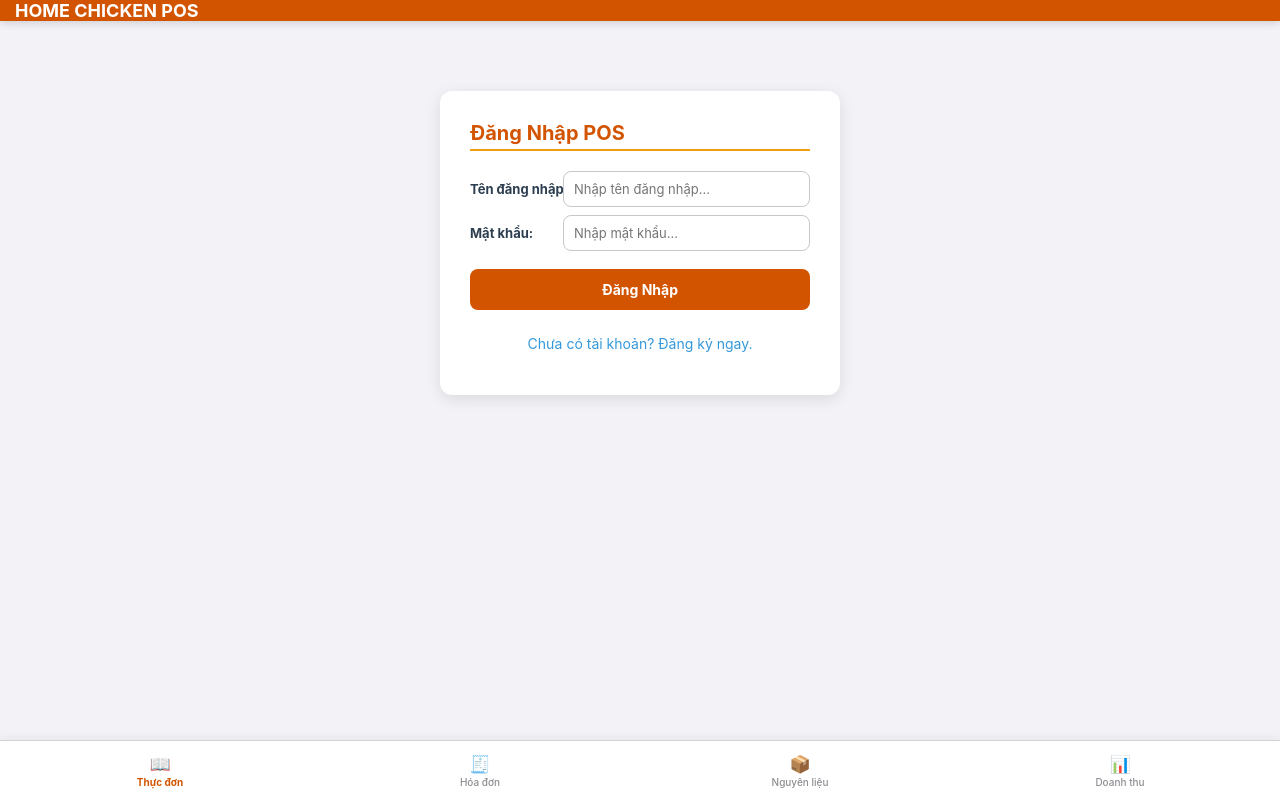
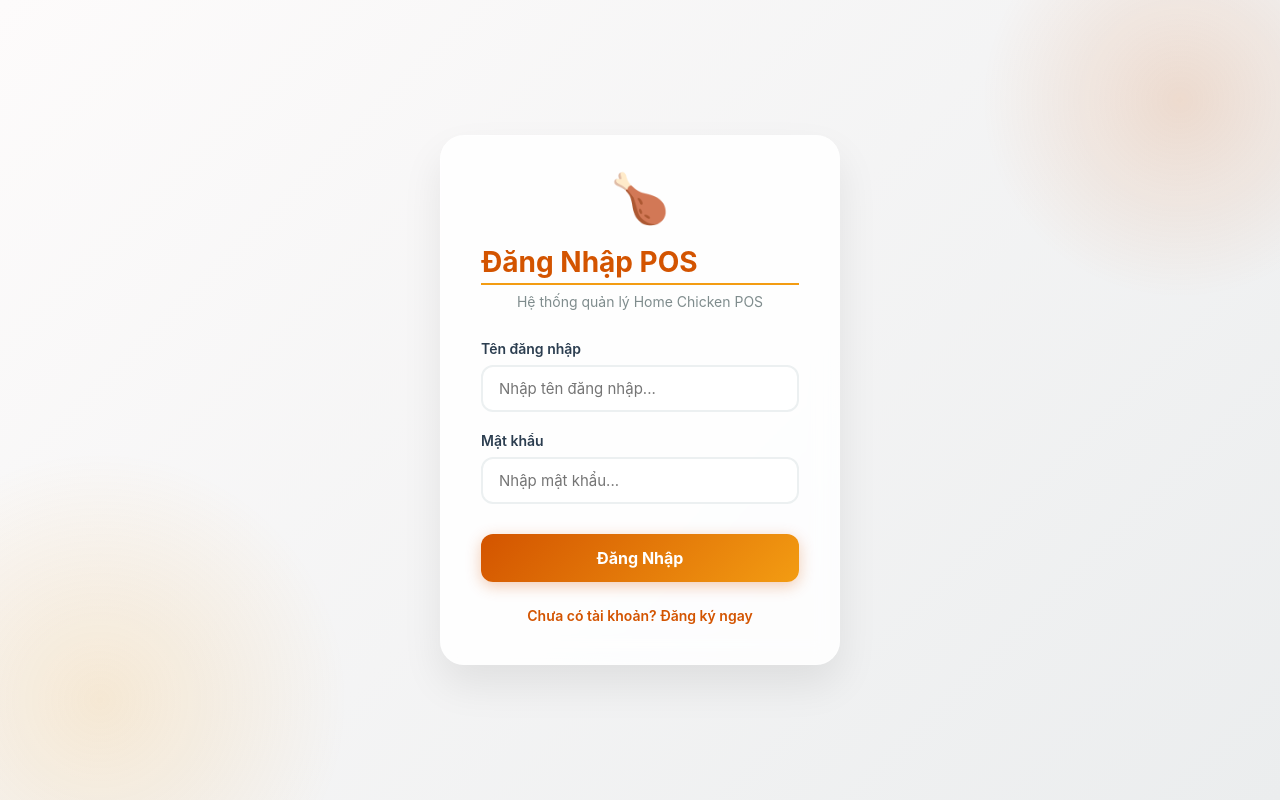
Before and after one commit to ngocgia/homechicken, a plain HTML site: page index.html in a window 1280 px wide. Drawn offline with nearby package versions, Linux system fonts and the light colour scheme.

Commit message:
sửa giao diện đăng nhập

```diff
--- a/app.js
+++ b/app.js
@@ -32,7 +32,7 @@ function showMainApp() {
 
 function showLoginScreen() {
     currentUser = null;
-    document.getElementById('auth-container').style.display = 'block';
+    document.getElementById('auth-container').style.display = 'flex';
     document.getElementById('main-app-container').style.display = 'none';
     document.getElementById('btnLogout').style.display = 'none';
 }
@@ -54,12 +54,20 @@ function toggleAuthMode() {
     }
 }
 
+
+function showAuthLoading(show) {
+    const overlay = document.getElementById('authLoadingOverlay');
+    if (overlay) overlay.style.display = show ? 'flex' : 'none';
+}
+
 async function handleAuthSubmit() {
+    showAuthLoading(true);
     const username = document.getElementById('authUsername').value.trim();
     const password = document.getElementById('authPassword').value;
 
     if (!username || !password) {
         alert('Vui lòng nhập đầy đủ tên đăng nhập và mật khẩu!');
+        showAuthLoading(false);
         return;
     }
 
--- a/index.html
+++ b/index.html
@@ -4,6 +4,7 @@
     <meta charset="UTF-8">
     <meta name="viewport" content="width=device-width, initial-scale=1.0, maximum-scale=1.0, user-scalable=no">
     <title>Home Chicken POS</title>
+    <link href="https://fonts.googleapis.com/css2?family=Outfit:wght@300;400;600;700&display=swap" rel="stylesheet">
     <link rel="icon" type="image/x-icon" href="favicon.ico">
     <link rel="shortcut icon" type="image/x-icon" href="favicon.ico">
     <link rel="apple-touch-icon" type="image/x-icon" href="favicon.ico">
@@ -27,22 +28,34 @@
 </div>
 
 <!-- GIAO DIỆN ĐĂNG NHẬP / ĐĂNG KÝ -->
-<div id="auth-container" class="auth-container" style="padding: 20px;">
-    <div class="card auth-card" style="max-width: 400px; margin: 50px auto;">
-        <h2 id="authTitle" style="text-align: center; margin-bottom: 20px; font-size: 20px; color: #d35400;">Đăng Nhập POS</h2>
-        <div class="info-form">
-            <div class="form-row">
-                <label for="authUsername">Tên đăng nhập:</label>
-                <input type="text" id="authUsername" placeholder="Nhập tên đăng nhập...">
-            </div>
-            <div class="form-row">
-                <label for="authPassword">Mật khẩu:</label>
-                <input type="password" id="authPassword" placeholder="Nhập mật khẩu...">
-            </div>
-            <button id="btnAuthSubmit" class="btn btn-primary" style="margin-top: 10px;" onclick="handleAuthSubmit()">Đăng Nhập</button>
-            <div style="text-align: center; margin-top: 15px;">
-                <span id="authToggleText" style="color: #3498db; cursor: pointer; font-size: 14px;" onclick="toggleAuthMode()">Chưa có tài khoản? Đăng ký ngay.</span>
-            </div>
+<div id="auth-container" class="auth-container" style="display: none;">
+    <div class="auth-shape-1"></div>
+    <div class="auth-shape-2"></div>
+
+    <div class="auth-card">
+        <div id="authLoadingOverlay">
+            <div class="auth-spinner"></div>
+        </div>
+
+        <div class="auth-logo-container">
+            <span class="auth-logo-icon">🍗</span>
+            <h2 id="authTitle">Đăng Nhập POS</h2>
+            <p class="subtitle">Hệ thống quản lý Home Chicken POS</p>
+        </div>
+
+        <div class="auth-input-group">
+            <label for="authUsername">Tên đăng nhập</label>
+            <input type="text" id="authUsername" placeholder="Nhập tên đăng nhập..." autocomplete="off">
+        </div>
+        <div class="auth-input-group">
+            <label for="authPassword">Mật khẩu</label>
+            <input type="password" id="authPassword" placeholder="Nhập mật khẩu...">
+        </div>
+
+        <button id="btnAuthSubmit" class="auth-btn-submit" onclick="handleAuthSubmit()">Đăng Nhập</button>
+
+        <div class="auth-toggle-mode">
+            <span id="authToggleText" onclick="toggleAuthMode()">Chưa có tài khoản? Đăng ký ngay</span>
         </div>
     </div>
 </div>
--- a/style.css
+++ b/style.css
@@ -506,11 +506,6 @@ h2 {
     .line { border-bottom: 1px dashed #000; margin: 4px 0; }
 }
 
-/* Auth UI */
-.auth-container { display: flex; justify-content: center; align-items: center; min-height: 80vh; }
-.auth-card { padding: 30px; border-radius: 12px; box-shadow: 0 4px 15px rgba(0,0,0,0.1); width: 100%; }
-
-
 /* Order Tabs UI */
 .order-tabs-container { display: flex; overflow-x: auto; padding-bottom: 10px; margin-bottom: 15px; border-bottom: 2px solid #ecf0f1; }
 .order-tab { padding: 8px 15px; margin-right: 8px; background: #ecf0f1; border-radius: 8px 8px 0 0; cursor: pointer; white-space: nowrap; display: flex; align-items: center; gap: 8px; font-weight: 500; color: #7f8c8d; flex-shrink: 0; }
@@ -518,3 +513,68 @@ h2 {
 .order-tab-close { font-size: 16px; font-weight: bold; cursor: pointer; padding: 0 4px; border-radius: 50%; line-height: 1; }
 .order-tab-close:hover { background: rgba(0,0,0,0.1); }
 .btn-add-order { background: #27ae60; color: white; border: none; padding: 8px 12px; border-radius: 8px 8px 0 0; cursor: pointer; font-weight: bold; flex-shrink: 0; }
+
+
+/* Modern Auth UI */
+.auth-container {
+    position: fixed;
+    top: 0; left: 0; width: 100%; height: 100%;
+    background: linear-gradient(135deg, #fdfbfb 0%, #ebedee 100%);
+    display: flex;
+    align-items: center;
+    justify-content: center;
+    z-index: 1000;
+}
+
+.auth-shape-1 {
+    position: absolute; width: 400px; height: 400px;
+    background: radial-gradient(circle, rgba(211,84,0,0.15) 0%, rgba(211,84,0,0) 70%);
+    top: -100px; right: -100px; border-radius: 50%; z-index: 0;
+}
+.auth-shape-2 {
+    position: absolute; width: 500px; height: 500px;
+    background: radial-gradient(circle, rgba(243,156,18,0.15) 0%, rgba(243,156,18,0) 70%);
+    bottom: -150px; left: -150px; border-radius: 50%; z-index: 0;
+}
+
+.auth-card {
+    background: rgba(255, 255, 255, 0.85);
+    backdrop-filter: blur(12px);
+    -webkit-backdrop-filter: blur(12px);
+    border: 1px solid rgba(255, 255, 255, 0.3);
+    border-radius: 24px;
+    padding: 40px;
+    width: 90%;
+    max-width: 400px;
+    box-shadow: 0 20px 40px rgba(0, 0, 0, 0.08);
+    z-index: 1;
+    transform: translateY(0);
+    transition: all 0.3s ease;
+    position: relative;
+}
+
+.auth-card:hover { transform: translateY(-5px); box-shadow: 0 25px 50px rgba(0, 0, 0, 0.12); }
+
+.auth-logo-container { text-align: center; margin-bottom: 30px; }
+.auth-logo-icon { font-size: 48px; margin-bottom: 10px; display: inline-block; animation: float 3s ease-in-out infinite; }
+@keyframes float { 0% { transform: translateY(0px); } 50% { transform: translateY(-10px); } 100% { transform: translateY(0px); } }
+
+.auth-card h2 { color: #d35400; font-size: 28px; font-weight: 700; margin-bottom: 8px; text-align: center; }
+.auth-card p.subtitle { color: #7f8c8d; font-size: 14px; margin-bottom: 25px; text-align: center; }
+
+.auth-input-group { margin-bottom: 20px; position: relative; text-align: left; }
+.auth-input-group label { display: block; margin-bottom: 8px; font-weight: 600; color: #2c3e50; font-size: 14px; }
+.auth-input-group input { width: 100%; padding: 12px 16px; border: 2px solid #ecf0f1; border-radius: 12px; font-size: 15px; transition: all 0.2s ease; outline: none; background: #fff; box-sizing: border-box; }
+.auth-input-group input:focus { border-color: #d35400; box-shadow: 0 0 0 4px rgba(211,84,0,0.1); }
+
+.auth-btn-submit { width: 100%; padding: 14px; background: linear-gradient(135deg, #d35400 0%, #f39c12 100%); color: white; border: none; border-radius: 12px; font-size: 16px; font-weight: 700; cursor: pointer; transition: all 0.2s ease; margin-top: 10px; box-shadow: 0 4px 15px rgba(211,84,0,0.3); }
+.auth-btn-submit:hover { transform: translateY(-2px); box-shadow: 0 6px 20px rgba(211,84,0,0.4); }
+.auth-btn-submit:active { transform: translateY(1px); }
+
+.auth-toggle-mode { text-align: center; margin-top: 25px; font-size: 14px; color: #7f8c8d; }
+.auth-toggle-mode span { color: #d35400; font-weight: 600; cursor: pointer; transition: color 0.2s ease; }
+.auth-toggle-mode span:hover { color: #e67e22; text-decoration: underline; }
+
+#authLoadingOverlay { position: absolute; top: 0; left: 0; width: 100%; height: 100%; background: rgba(255,255,255,0.8); display: none; justify-content: center; align-items: center; border-radius: 24px; z-index: 10; }
+.auth-spinner { width: 40px; height: 40px; border: 4px solid #ecf0f1; border-top: 4px solid #d35400; border-radius: 50%; animation: spin 1s linear infinite; }
+@keyframes spin { 0% { transform: rotate(0deg); } 100% { transform: rotate(360deg); } }
```
